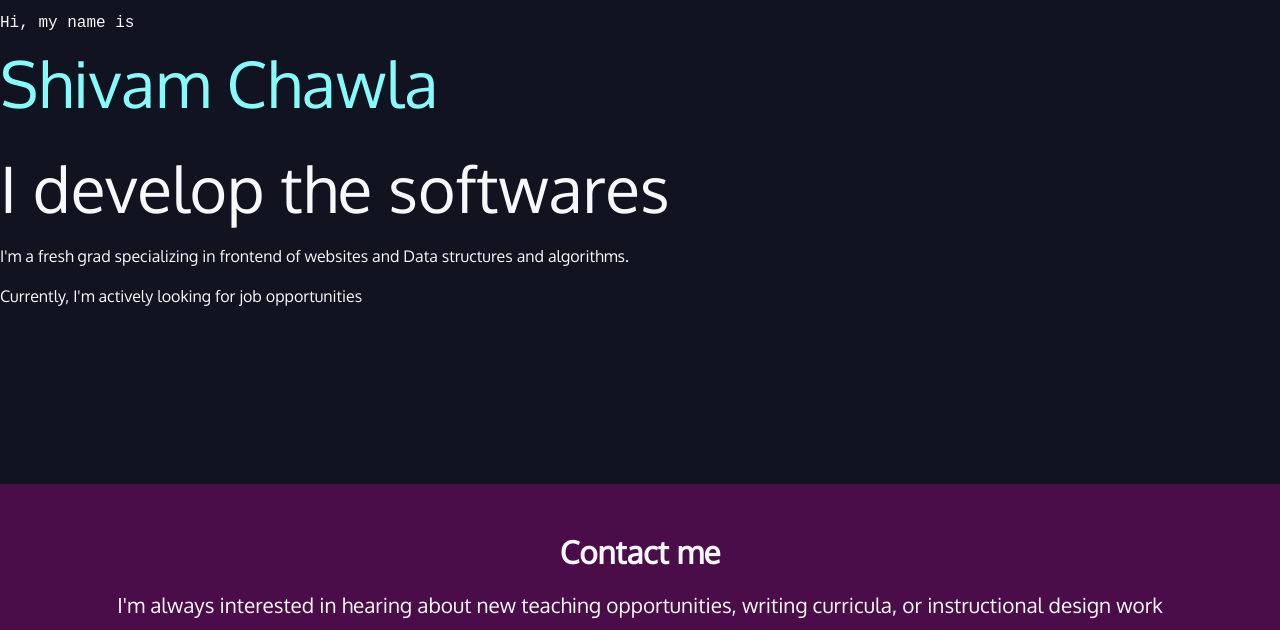
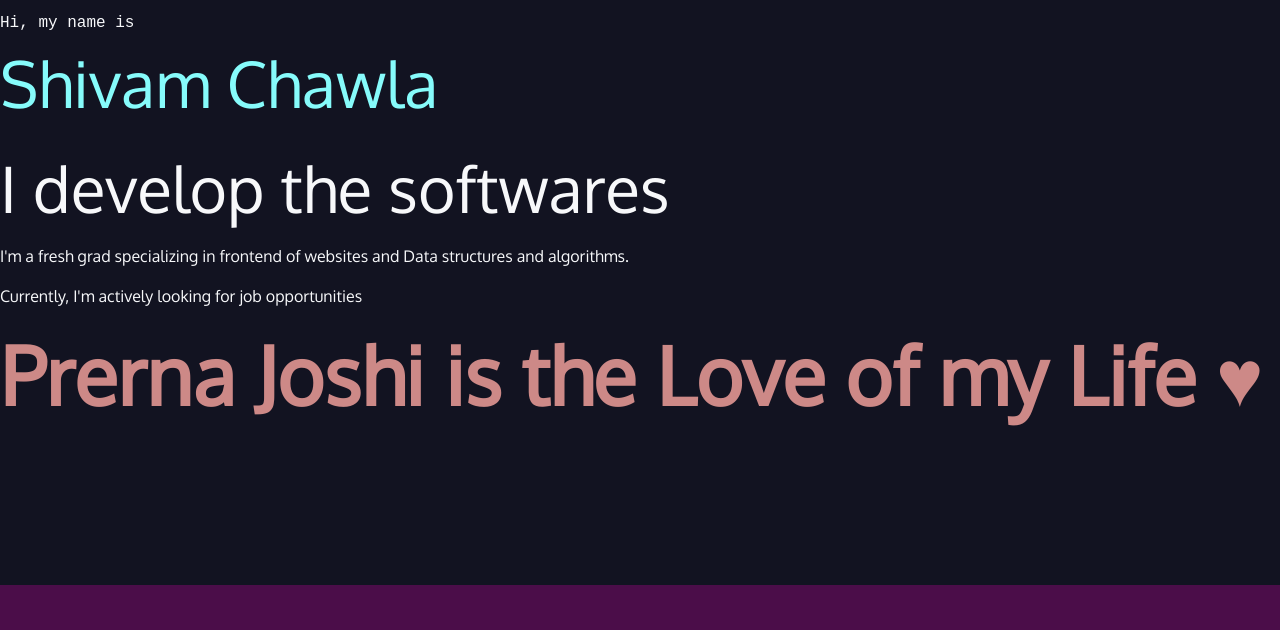
Before and after one commit to shivamchawla/shivamchawla.github.io, a website: page index.html in a window 1280 px wide. Shown: the part 128-758 px from the top of the page. Drawn offline with Linux system fonts and the light colour scheme.

Commit message:
it's about my gf

```diff
--- a/index.html
+++ b/index.html
@@ -27,6 +27,7 @@
         <h2>I develop the softwares</h2>
         <p>I'm a fresh grad specializing in frontend of websites and Data structures and algorithms.</p>
         <p>Currently, I'm actively looking for job opportunities</p>
+        <h1 class="prerna">Prerna Joshi is the Love of my Life &hearts;</h1>
     </section>
 
     <section id="contact">
--- a/style.css
+++ b/style.css
@@ -119,3 +119,12 @@ nav a {
 nav a:hover, nav [class*="fa-"]:hover {
     color: var(--magenta);
 }
+
+
+  .prerna {
+    font-size: 80px;
+    font-weight: bold;
+    pointer-events: none;
+    user-select: none;
+    color: #CD8987;
+  }
```
